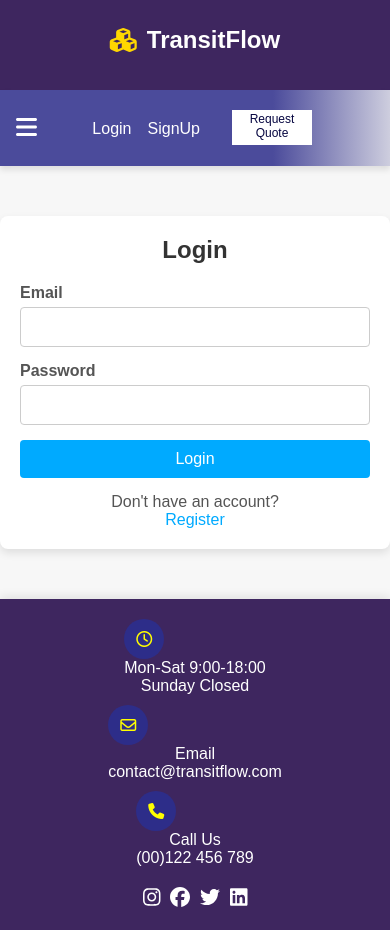
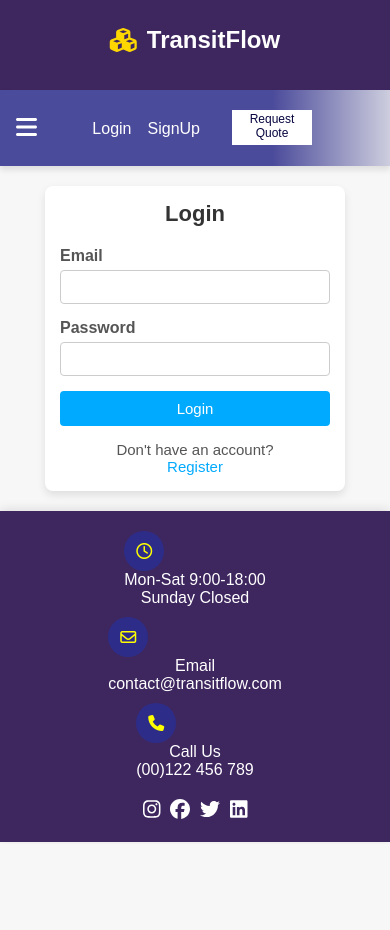
Before and after one commit to talanta-cc/CargoSwift_web, a React (Create React App) app: page /login in a window 390 px wide. After the commit the page ends 844 px from the top, so only its background shows below. Built offline with nearby package versions, Linux system fonts and the light colour scheme.

Commit message:
Footer responsiveness

```diff
--- a/src/App.js
+++ b/src/App.js
@@ -7,6 +7,8 @@ import About from './pages/AboutUs/About';
 import Login from './pages/Login/Login';
 import SignUp from './pages/SignUp/Signup';
 import Footer from './pages/Footer/Footer';
+import Projects from './pages/Projects/Projects';
+import Contact from './pages/Contact/Contact';
 
 const App = () => {
   return (
@@ -16,6 +18,8 @@ const App = () => {
       <Routes>
         <Route path="/" element={<Home />} />
         <Route path="/about" element={<About />} />
+        <Route path="/projects" element={<Projects />} />
+        <Route path="/contact" element={<Contact />} />
         <Route path="/login" element={<Login />} />
         <Route path="/signup" element={<SignUp />} />
       </Routes>
--- a/src/pages/Footer/Footer.css
+++ b/src/pages/Footer/Footer.css
@@ -1,3 +1,10 @@
+body {
+    margin: 0;
+    padding: 0;
+    font-family: Arial, sans-serif;
+    background-color: #f7f7f7;
+  }
+
 .footer-wrapper {
     background-color: #3e265f;
     padding: 20px;
--- a/src/pages/Login/Login.css
+++ b/src/pages/Login/Login.css
@@ -78,3 +78,59 @@ body {
   color: #007acc;
   text-decoration: underline;
 }
+@media (max-width: 600px) {
+  .login-container {
+    padding: 15px;
+    margin: 20px auto;
+  }
+
+  .login-container h2 {
+    font-size: 20px;
+  }
+
+  .form-group input {
+    padding: 8px;
+    font-size: 14px;
+  }
+
+  .login_btn {
+    padding: 8px;
+    font-size: 14px;
+  }
+
+  .login-container p {
+    font-size: 14px;
+  }
+
+  .login-container a {
+    font-size: 14px;
+  }
+}
+
+@media (max-width: 768px) {
+  .login-container {
+    max-width: 300px;
+  }
+
+  .login-container h2 {
+    font-size: 22px;
+  }
+
+  .form-group input {
+    padding: 9px;
+    font-size: 15px;
+  }
+
+  .login_btn {
+    padding: 9px;
+    font-size: 15px;
+  }
+
+  .login-container p {
+    font-size: 15px;
+  }
+
+  .login-container a {
+    font-size: 15px;
+  }
+}
--- a/src/pages/SignUp/Signup.css
+++ b/src/pages/SignUp/Signup.css
@@ -3,6 +3,15 @@ body {
   padding: 0;
   font-family: Arial, sans-serif;
   background-color: #f7f7f7;
+}
+* {
+  margin: 0;
+  padding: 0;
+  box-sizing: border-box;
+}
+
+html {
+  overflow: scroll;
 }
 
 .registration-container {
@@ -62,3 +71,45 @@ body {
 .signup_btn:hover {
   background-color: #007acc;
 }
+
+/* Media Queries for Responsiveness */
+@media (max-width: 768px) {
+  .registration-container {
+    max-width: 300px;
+  }
+
+  .registration-container h2 {
+    font-size: 22px;
+  }
+
+  .form-group input {
+    padding: 9px;
+    font-size: 15px;
+  }
+
+  .signup_btn {
+    padding: 9px;
+    font-size: 15px;
+  }
+}
+
+@media (max-width: 600px) {
+  .registration-container {
+    padding: 15px;
+    margin: 20px auto;
+  }
+
+  .registration-container h2 {
+    font-size: 20px;
+  }
+
+  .form-group input {
+    padding: 8px;
+    font-size: 14px;
+  }
+
+  .signup_btn {
+    padding: 8px;
+    font-size: 14px;
+  }
+}
```
